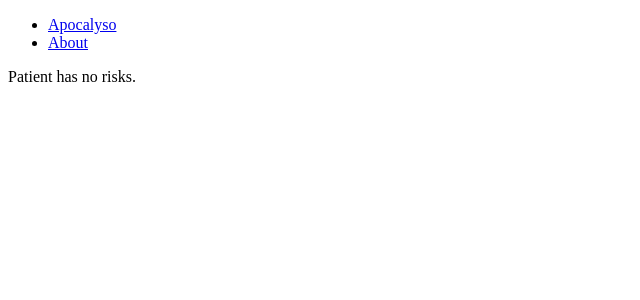
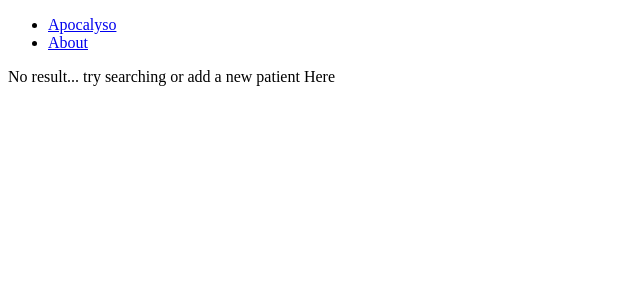
Before and after one commit to miamollie/apocalypse, a Next.js app: page /result in a window 1280 px wide. Shown: the top 300 px of the page, without its empty margins (0-640 px from the left). Built offline with nearby package versions, Linux system fonts and the light colour scheme.

Commit message:
Build out diagnosis block UI

```diff
--- a/components/diagnosisBlock.js
+++ b/components/diagnosisBlock.js
@@ -1,15 +1,28 @@
 import React from 'react';
+// import { makeStyles } from '@material-ui/core/styles';
+import Card from '@material-ui/core/Card';
+import CardContent from '@material-ui/core/CardContent';
+import Typography from '@material-ui/core/Typography';
 
-const DiagnosisBlock = ({ test }) => {
+const DiagnosisBlock = ({ test, result }) => {
     const copy = {
-        healthyPatient: 'Patient has no risks.',
         stopBang: 'A message about a positive result from the stop bang thing',
         bmi: 'bmi...',
         thirdTest: 'derp derp derp derp',
     }[test];
-    return <article>{copy}</article>;
+
+    // how to indicate pass/fail in the ui?
+    return (
+        <Card>
+            <CardContent>
+                <Typography color="textSecondary" gutterBottom>
+                    {copy}
+                    <br />
+                    {result}
+                </Typography>
+            </CardContent>
+        </Card>
+    );
 };
 
-//use the nextJS css in js style in material doesnt have something
-
 export default DiagnosisBlock;
--- a/pages/result.js
+++ b/pages/result.js
@@ -6,16 +6,17 @@ import { useRouter } from 'next/router';
 const Result = () => {
     const router = useRouter();
     const { stopBang, bmi, example } = router.query;
-    const noRisks = !stopBang && !bmi && !example;
-    //query obj keys loop instead (more extendable)
+    //query obj keys loop instead (more extendable..?)
 
     return (
         <Page title="Result">
-            {!router.query && '...'}
-            {noRisks && <DiagnosisBlock test="healthyPatient" />}
-            {stopBang && <DiagnosisBlock test="stopBang" />}
-            {bmi && <DiagnosisBlock test="bmi" />}
-            {example && <DiagnosisBlock test="example" />}
+            {!Object.keys(router.query).length &&
+                'No result... try searching or add a new patient Here'}
+            {/* periop in a dropdown e.g. recommended tests. Open if Exists data, closed otherwise. */}
+            {stopBang && <DiagnosisBlock result={stopBang} test="stopBang" />}
+            {bmi && <DiagnosisBlock result={bmi} test="bmi" />}
+            {example && <DiagnosisBlock result={example} test="example" />}
+            {/* other stuff relevant to operating theatre in a dropdown */}
         </Page>
     );
 };
```
